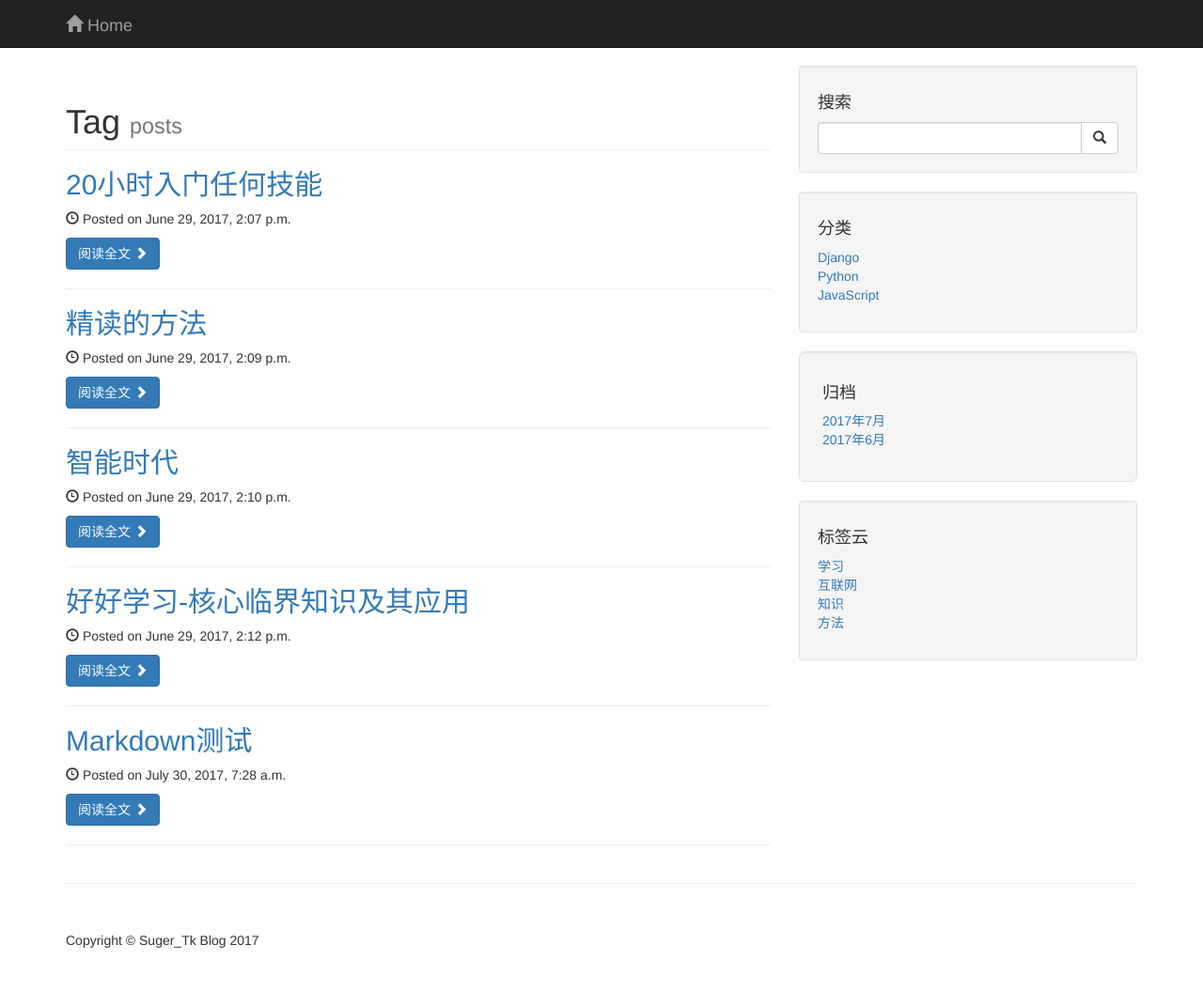
After one commit to mrsuger/blog_django, a Django app: page /blog/tag/1/ in a window 1280 px wide. The commit adds this page. Shown: the whole page at 94% size. Run offline with Django 3.2, Linux system fonts and the light colour scheme; data comes from the database, SQL or seed files in the repository; some libraries are stand-ins or nearby versions.

Commit message:
tag category archives

```diff
--- /dev/null
+++ b/my_blog/blog/templatetags/blog_tags.py
@@ -0,0 +1,21 @@
+from django.db.models.aggregates import Count
+from django import template
+from ..models import Blog, Category, Tag
+
+register = template.Library()
+
+# 归档模板标签
+@register.simple_tag
+def archives():
+    return Blog.objects.dates('created', 'month', order='DESC')
+
+
+# 分类模板标签
+@register.simple_tag
+def get_categories():
+    return Category.objects.all()
+
+# 标签云模板标签
+@register.simple_tag
+def get_tags():
+    return Tag.objects.annotate(num_posts=Count('blog')).filter(num_posts__gt=0)
--- a/my_blog/blog/urls.py
+++ b/my_blog/blog/urls.py
@@ -8,6 +8,7 @@ urlpatterns = [
     # archives页面需要传入两个参数
     url(r'^archives/(?P<year>\d+)/(?P<month>\d+)/$', views.archives, name = 'get_archives'),
     # category页面传入任意字符串
-    url(r'^category/(?P<category_name>\w+)/$', views.category, name = 'get_category'),
+    url(r'^category/(?P<pk>[0-9]+)/$', views.category, name = 'get_category'),
+    url(r'^tag/(?P<pk>[0-9]+)/$', views.tags, name='get_tag'),
     url(r'^search/$', views.search, name = 'get_search'),
 ]
--- a/my_blog/blog/views.py
+++ b/my_blog/blog/views.py
@@ -1,6 +1,6 @@
 import markdown
-from django.shortcuts import render
-from .models import Blog, Category
+from django.shortcuts import render, get_object_or_404
+from .models import Blog, Category, Tag
 from .forms import CommentForm
 from django.http import Http404, HttpResponse
 # 导入分页包
@@ -39,12 +39,18 @@ def about_me(request):
 
 # archives页面获得year和month参数，从而显示相应的页面
 def archives(request, year, month):
-    blog_date_list = Blog.objects.filter(created__year=year, created__month=month)
+    blog_date_list = Blog.objects.filter(created__year=year, created__month=month).order_by('created')
     return render(request, 'archives.html', {'blog_date_list': blog_date_list})
 
-def category(request, category_name):
-    posts = Blog.objects.filter(category=category_name)
+def category(request, pk):
+    cate = get_object_or_404(Category, pk=pk)
+    posts = Blog.objects.filter(category=cate).order_by('created')
     return render(request, 'category.html', {'posts': posts})
+
+def tags(request, pk):
+    tag = get_object_or_404(Tag, pk=pk)
+    posts = Blog.objects.filter(tags=tag).order_by('created')
+    return render(request, 'tag.html', {'posts': posts})
 
 def search(request):
     # s为表单输入的参数
--- a/my_blog/templates/base.html
+++ b/my_blog/templates/base.html
@@ -1,4 +1,5 @@
 {% load staticfiles %}
+{% load blog_tags %}
 <!DOCTYPE html>
 <html lang="en">
 
@@ -90,13 +91,16 @@
                 <!-- 分类 -->
                 <div class="well">
                     <h4>分类</h4>
+                    {% get_categories as category_list %}
                     <div class="row">
                         <div class="col-lg-6">
                             <ul class="list-unstyled">
-                                <li><a href="{% url "get_category" category_name=2 %}">Python</a>
+                                {% for category in category_list %}
+                                <li><a href="{% url "get_category" pk=category.pk %}">{{ category.name }}</a>
                                 </li>
-                                <li><a href="{% url "get_category" category_name=1 %}">Django</a>
-                                </li>
+                                {% empty %}
+                                暂无分类！
+                                {% endfor %}
                             </ul>
                         </div>
                         <!-- /.col-lg-6 -->
@@ -107,25 +111,44 @@
                 <!-- 归档 -->
                 <div class="well well-lg">
                     <h4>归档</h4>
+                    {% archives as date_list %}
                         <div class="row">
                             <div class="col-lg-6">
+                                {% for date in date_list %}
                                 <ul class="list-unstyled">
-                                    <h5>2017年</h5>
                                     <!--给name=get_archives的html页面传两个参数(year=年,month=月)-->
-                                    <li><a href="{% url "get_archives" year=2017 month=7 %}">7月</a>
+                                    <li><a href="{% url "get_archives" year=date.year month=date.month %}">{{ date.year }}年{{ date.month }}月</a>
                                     </li>
-                                    <li><a href="{% url "get_archives" year=2017 month=6 %}">6月</a>
-                                    </li>
-                                    <li><a href="#">5月</a>
-                                    </li>
-                                    <li><a href="#">4月</a>
-                                    </li>
+                                    {% empty %}
+                                    暂无归档！
+                                {% endfor %}
                                 </ul>
                             </div>
                             <!-- /.col-lg-6 -->
                         </div>
                         <!-- /.row -->
                 </div>
+
+                 <!-- 标签 -->
+                <div class="well">
+                    <h4>标签云</h4>
+                    {% get_tags as tag_list %}
+                    <div class="row">
+                        <div class="col-lg-6">
+                            <ul class="list-unstyled">
+                                {% for tag in tag_list %}
+                                <li><a href={% url "get_tag" pk=tag.pk %}>{{ tag.name }}</a>
+                                </li>
+                                {% empty %}
+                                暂无分类！
+                                {% endfor %}
+                            </ul>
+                        </div>
+                        <!-- /.col-lg-6 -->
+                    </div>
+                    <!-- /.row -->
+                </div>
+
 
             </div><!-- col-md-4 -->
 
--- /dev/null
+++ b/my_blog/templates/tag.html
@@ -0,0 +1,32 @@
+{% extends "base.html" %}
+
+{% block content %}
+
+<!-- Blog Post Content Column -->
+<div class="col-lg-8">
+
+    <!-- Blog Post -->
+
+    <!-- Title -->
+    <h1 class="page-header">
+        Tag
+        <small>posts</small>
+    </h1>
+
+    {% for post in posts %}
+    <!-- 博客列表 -->
+    <h2>
+        <a href="{% url "get_tag" pk=post.id %}">{{ post.title }}</a>
+    </h2>
+
+    <p><span class="glyphicon glyphicon-time"></span> Posted on {{ post.created }}</p>
+
+    <p>{{ blog_date.content|truncatechars:50 }}</p>
+    <a class="btn btn-primary" href="{% url "get_detail" blog_id=post.id %}">阅读全文 <span class="glyphicon glyphicon-chevron-right"></span></a>
+
+    <hr>
+    {% endfor %}
+
+</div>
+
+{% endblock %}
```
Also changed, not shown: my_blog/blog/templatetags/__init__.py (added).
